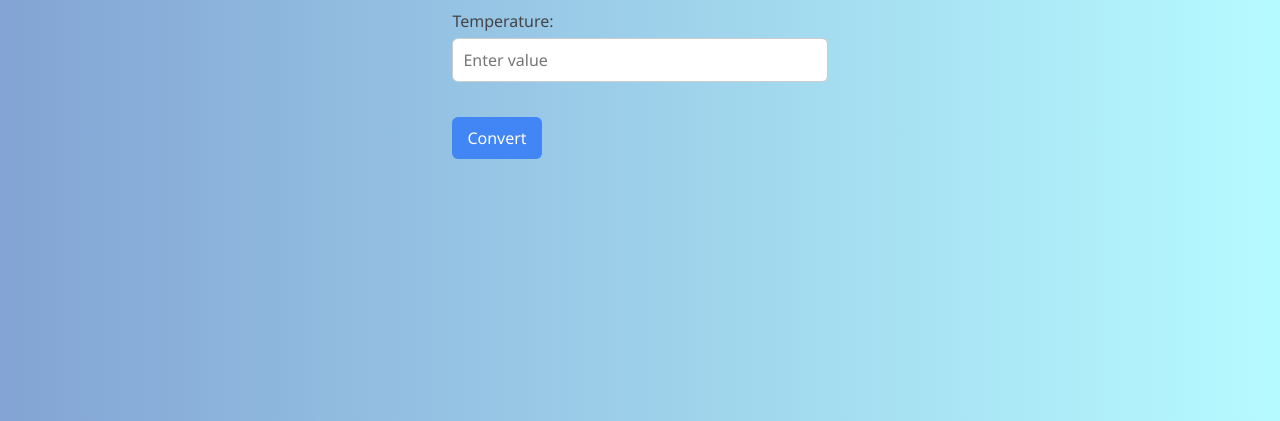
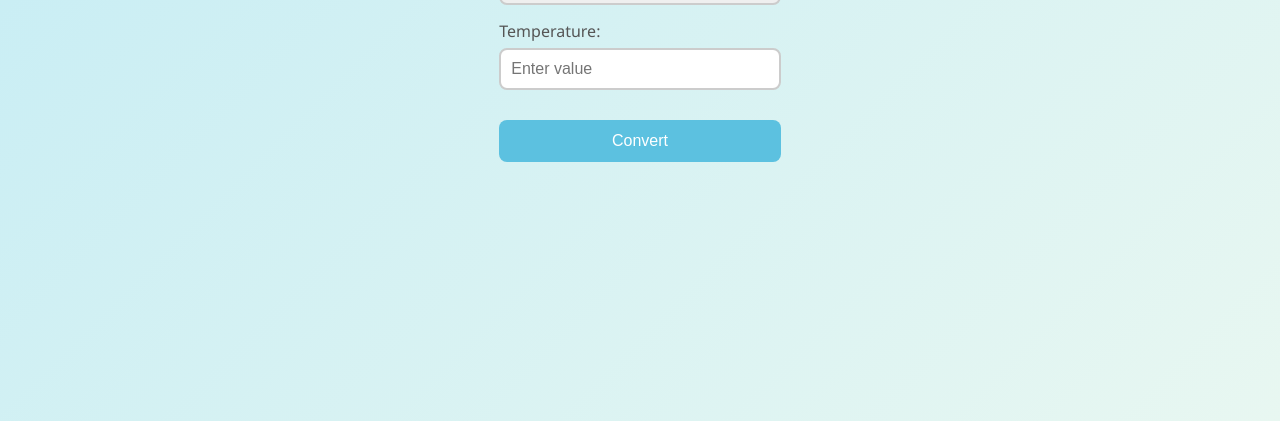
Before and after one commit to utilityappsorg/temperature-converter, a plain HTML site: page index.html in a window 1280 px wide. Shown: the part 379-800 px from the top of the page. Drawn offline with Linux system fonts and the light colour scheme.

```diff
--- a/style.css
+++ b/style.css
@@ -1,70 +1,80 @@
 * {
-  box-sizing: border-box;
   margin: 0;
   padding: 0;
-  font-family: 'Segoe UI', Tahoma, Geneva, Verdana, sans-serif;
+  box-sizing: border-box;
 }
 
 body {
-  background: linear-gradient(to right, #83a4d4, #b6fbff);
-  min-height: 100vh;
+  font-family: 'Segoe UI', Tahoma, Geneva, Verdana, sans-serif;
+  background: linear-gradient(135deg, #c3ecf5, #e8f7f1);
+  height: 100vh;
   display: flex;
+  align-items: center;
   justify-content: center;
-  align-items: center;
 }
 
+/* Container styling */
 .converter-container {
-  background-color: white;
+  background-color: #ffffff;
   padding: 30px 40px;
   border-radius: 12px;
-  box-shadow: 0 10px 25px rgba(0, 0, 0, 0.15);
+  box-shadow: 0 10px 25px rgba(0, 0, 0, 0.1);
   width: 320px;
   text-align: center;
 }
 
-.converter-container h1 {
+h1 {
+  color: #333;
   margin-bottom: 20px;
-  color: #333;
+  font-size: 24px;
 }
 
 .input-group {
-  margin: 15px 0;
+  margin-bottom: 15px;
+  text-align: left;
 }
 
 label {
   display: block;
   margin-bottom: 6px;
   font-weight: 500;
-  color: #444;
+  color: #555;
 }
 
 input, select {
   width: 100%;
   padding: 10px;
-  border: 1px solid #ccc;
-  border-radius: 6px;
+  border: 2px solid #ccc;
+  border-radius: 8px;
   font-size: 16px;
+  transition: border-color 0.3s;
+}
+
+input:focus, select:focus {
+  border-color: #5cc1e0;
+  outline: none;
 }
 
 button {
-  margin-top: 20px;
-  padding: 10px 15px;
+  margin-top: 15px;
+  background-color: #5cc1e0;
+  color: white;
+  padding: 12px;
+  width: 100%;
+  border: none;
+  border-radius: 8px;
   font-size: 16px;
-  background-color: #4285f4;
-  color: white;
-  border: none;
-  border-radius: 6px;
   cursor: pointer;
-  transition: background 0.3s ease;
+  transition: background-color 0.3s;
 }
 
 button:hover {
-  background-color: #3367d6;
+  background-color: #47a9c3;
 }
 
-#result {
+.result {
   margin-top: 20px;
   font-size: 18px;
+  color: #2e7d32;
   font-weight: bold;
-  color: #222;
 }
```
Also changed, not shown: Navy Winter Night Illustration Presentation .jpg (added).
